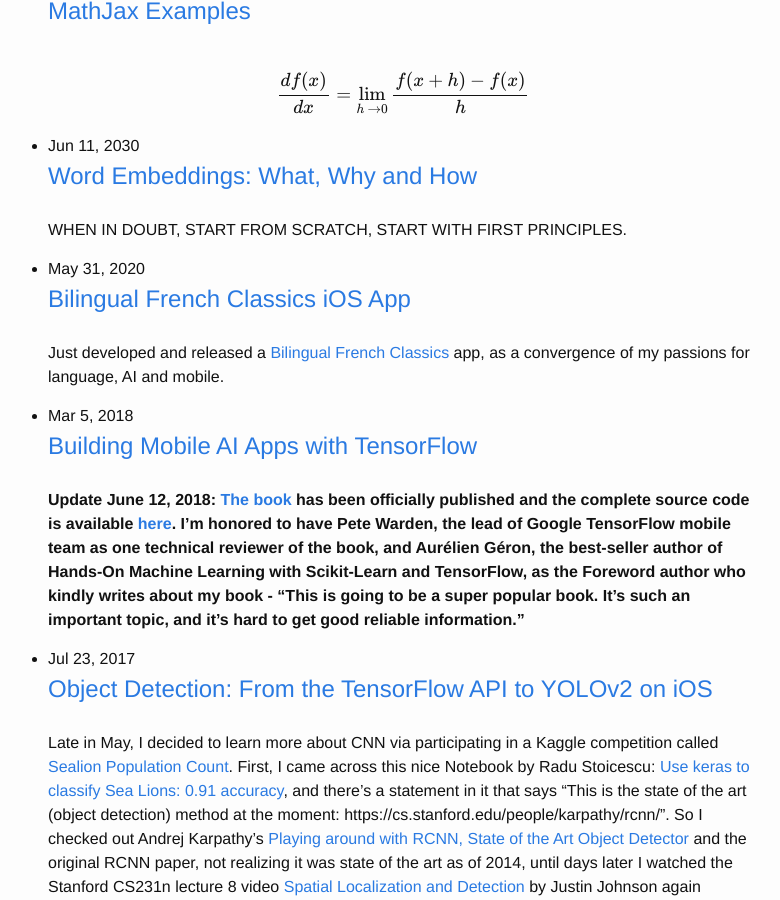
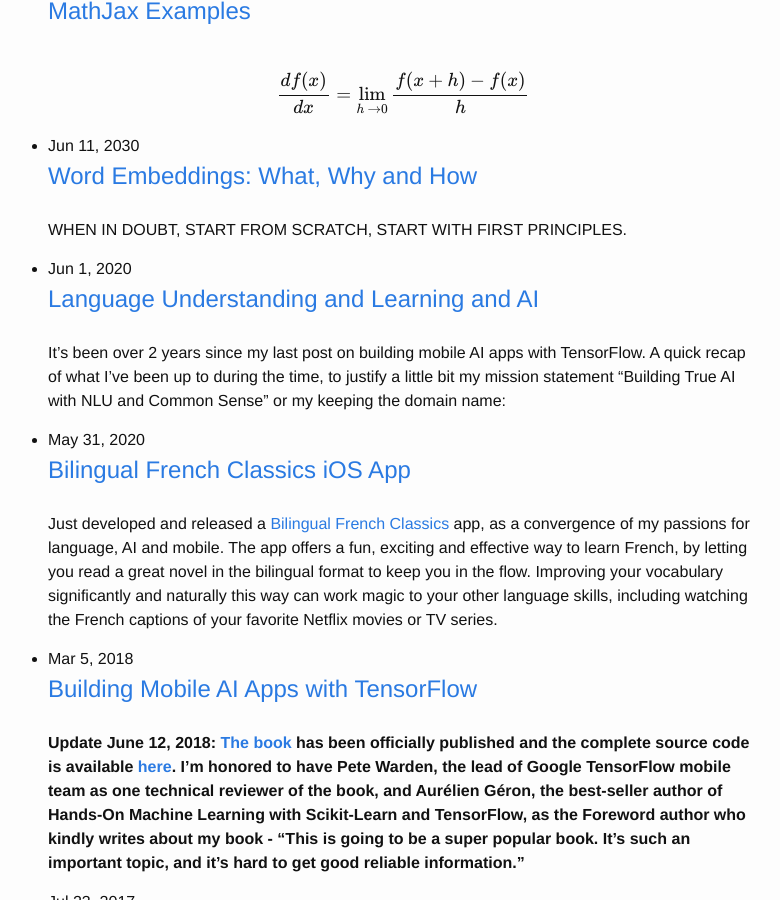
Before and after one commit to jeffxtang/jeffxtang.github.io, a Jekyll site: the page built from index.html, in a window 1280 px wide and 900 px high, scrolled down 354 px. Shown: the whole window, without its empty margins (252-1032 px from the left). Built offline with Jekyll 4.4.1, drawn with Linux system fonts in a browser that asks for light colours; formulas are drawn with MathJax 3.

Commit message:
new post 0601 with updates

```diff
--- /dev/null
+++ b/_posts/2020-06-01-language-understanding-learning-ai.md
@@ -0,0 +1,17 @@
+---
+layout: post
+comments: true
+title:  "Language Understanding and Learning and AI"
+date:   2020-06-01 11:59:00
+categories: nlp, nlu, ai, tts, asr, pytorch
+---
+
+It's been over 2 years since my last post on building mobile AI apps with TensorFlow. A quick recap of what I've been up to during the time, to justify a little bit my mission statement "Building True AI with NLU and Common Sense" or my keeping the domain name:
+
+* Started learning French by myself in June 2018, for about one hour a day;
+* Did hard thinking on which field of AI I should focus on, and by late 2018, with the release of the Google Bert NLP model and my deep root and love for language and words, I decided to be committed to NLP and NLU with human-like conceptual-level understanding and reasoning;
+* Spent a year part-time helping a fast-growing startup, whose mission is to teach Chinese kids to learn English, to build an automated QA generation app for reading comprehension and production-ready TTS and ASR systems based on transfer learning and deep-learning Tacotron 2 and DeepSpeech 2 PyTorch models;
+* Read many great books on language, understanding, and thinking by Steve Pinker, Daniel Kahneman, and Douglas Hofstadter, among others, and started, with the inspiration from the readings, building a system with hybrid symbolic and deep learning models to simulate, as a first step, a typical 5/6-year-old's language skills and world knowledge;
+* Just developed and released a [Bilingual French Classics](https://jeffxtang.github.io/nlp,/nlu,/ai,/mobile/2020/05/31/bilingual-french-classics.html) iOS app, to solve some problems I was facing when trying to learn French effectively.
+
+So in the coming years, I'll continue to focus on building and improving that hybrid NLU & NLG system and the bilingual iOS app, aiming to add more and more human-like language capabilities, common sense, and intelligence to them.
```
Also changed, not shown: _posts/2020-05-31-bilingual-french-classics.md (+1 -3 lines).
